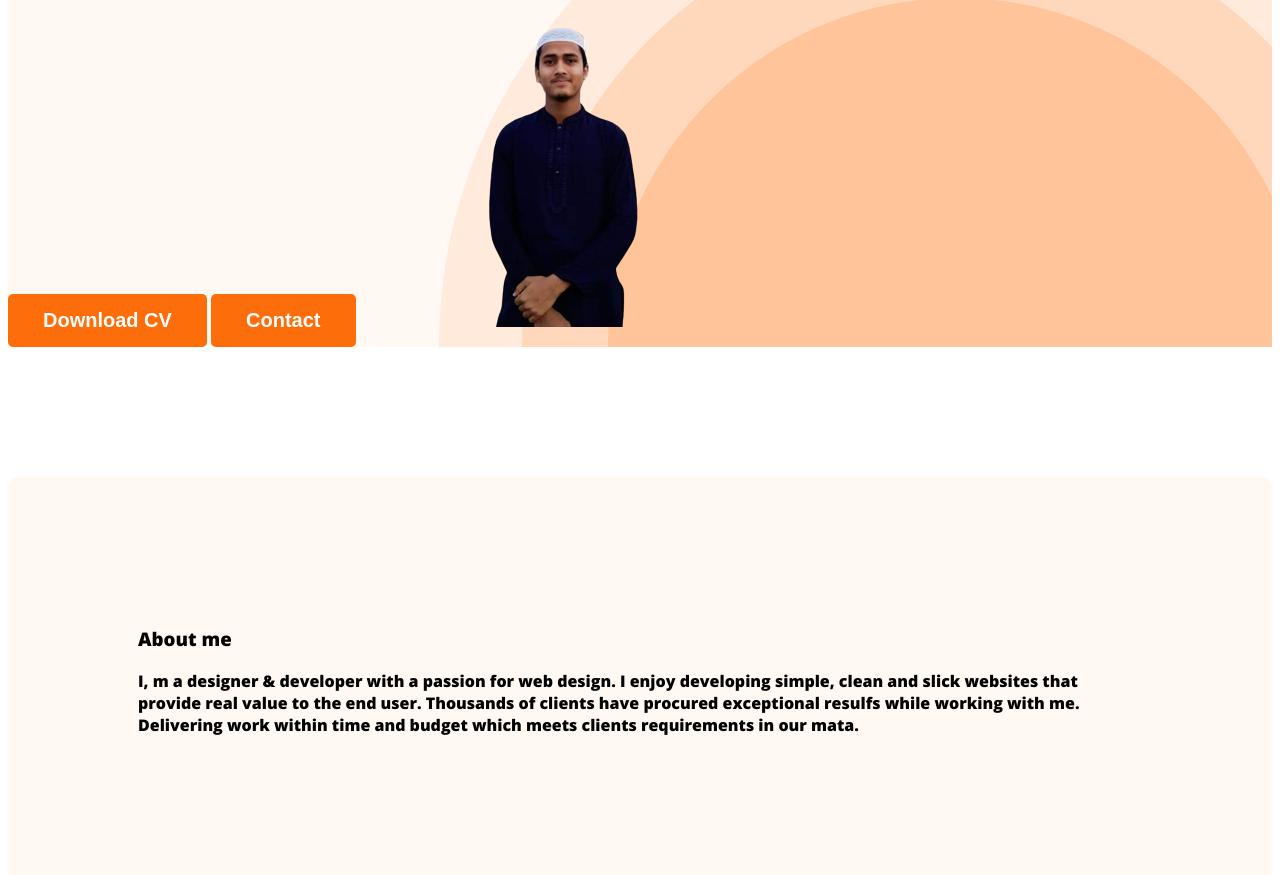
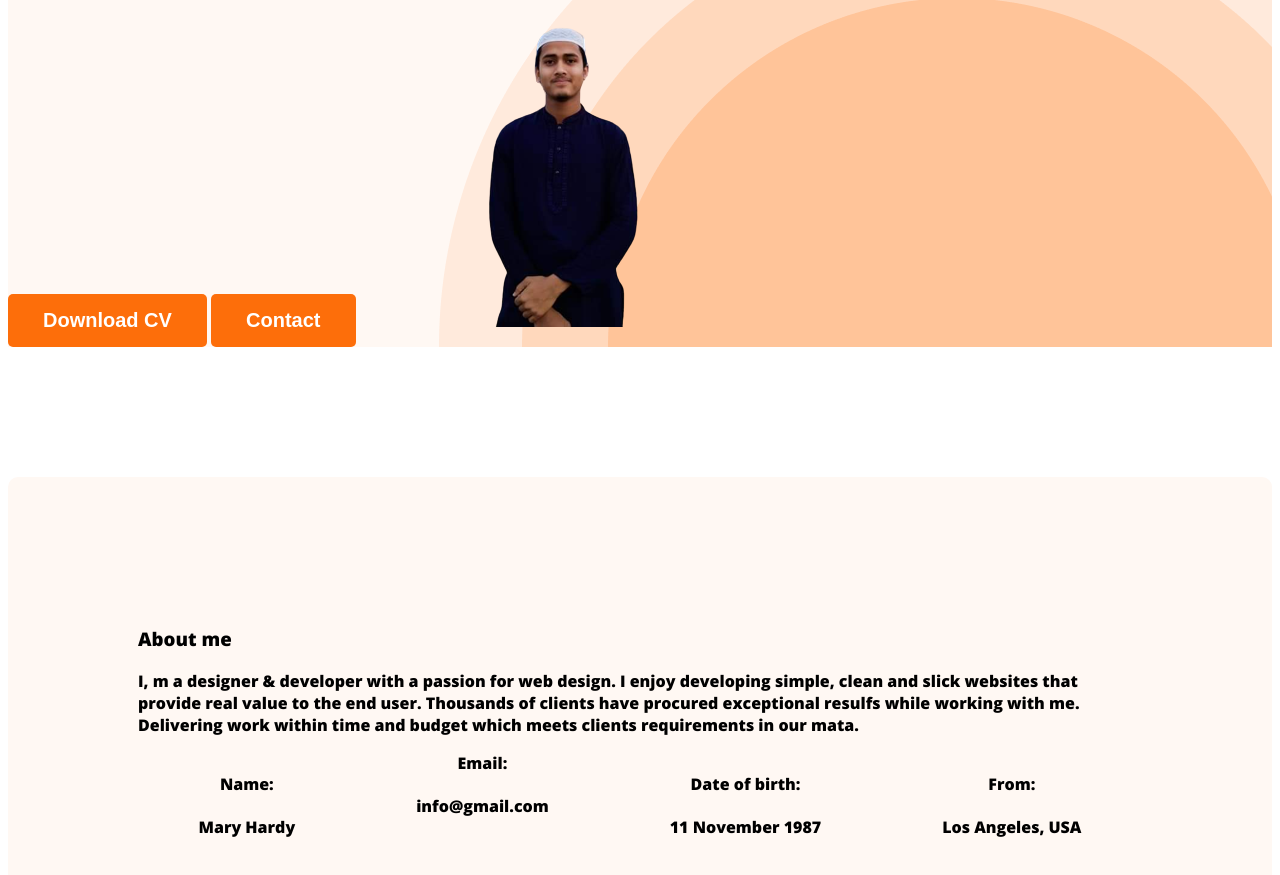
Before and after one commit to Jahid2121/Web-developer-portfolio, a plain HTML site: page index.html in a window 1280 px wide. Shown: the part 369-1244 px from the top of the page. Drawn offline with nearby package versions, Linux system fonts and the light colour scheme.

Commit message:
added the about information

```diff
--- a/index.html
+++ b/index.html
@@ -38,6 +38,29 @@
         <section class="about">
             <h3 class="section-title">About me</h3>
             <p class="section-description">I, m a designer & developer with a passion for web design. I enjoy developing simple, clean and slick websites that provide real value to the end user. Thousands of clients have procured exceptional resulfs while working with me. Delivering work within time and budget which meets clients requirements in our mata.</p>
+            <div class="about-info-container">
+                <!-- .about-info*4>h4.info-title+p.info-description -->
+                <div class="about-info">
+                    <h4 class="info-title">Name:</h4>
+                    <p class="info-description">Mary Hardy</p>
+                </div>
+                <div class="about-info">Email:
+
+                    <h4 class="info-title">    info@gmail.com</h4>
+                    <p class="info-description"></p>
+                </div>
+                <div class="about-info">
+                    <h4 class="info-title">Date of birth:
+                    </h4>
+                    <p class="info-description">    11 November 1987</p>
+                </div>
+                <div class="about-info">
+                    <h4 class="info-title">From:
+                    </h4>
+                    <p class="info-description">    Los Angeles, USA</p>
+                </div>
+
+            </div>
         </section>
     </main>
     <footer></footer>
--- a/styles/portfolio.css
+++ b/styles/portfolio.css
@@ -80,8 +80,23 @@ margin-bottom: 20px;
     background: #FFF8F3;
     margin: 130px 0;
 }
+/** main related css **/
+main{
+    max-width: 11140px;
+    margin: 0 auto;
+}
 
 section-description{
     color:#757575
 text-align: center;
 font-size: 18px;
+}
+.about-info-container{
+    display: flex;
+    justify-content: space-around;
+.about-info{
+    text-align: center;
+}
+.info-title{
+    font-style: bold;
+}
```
